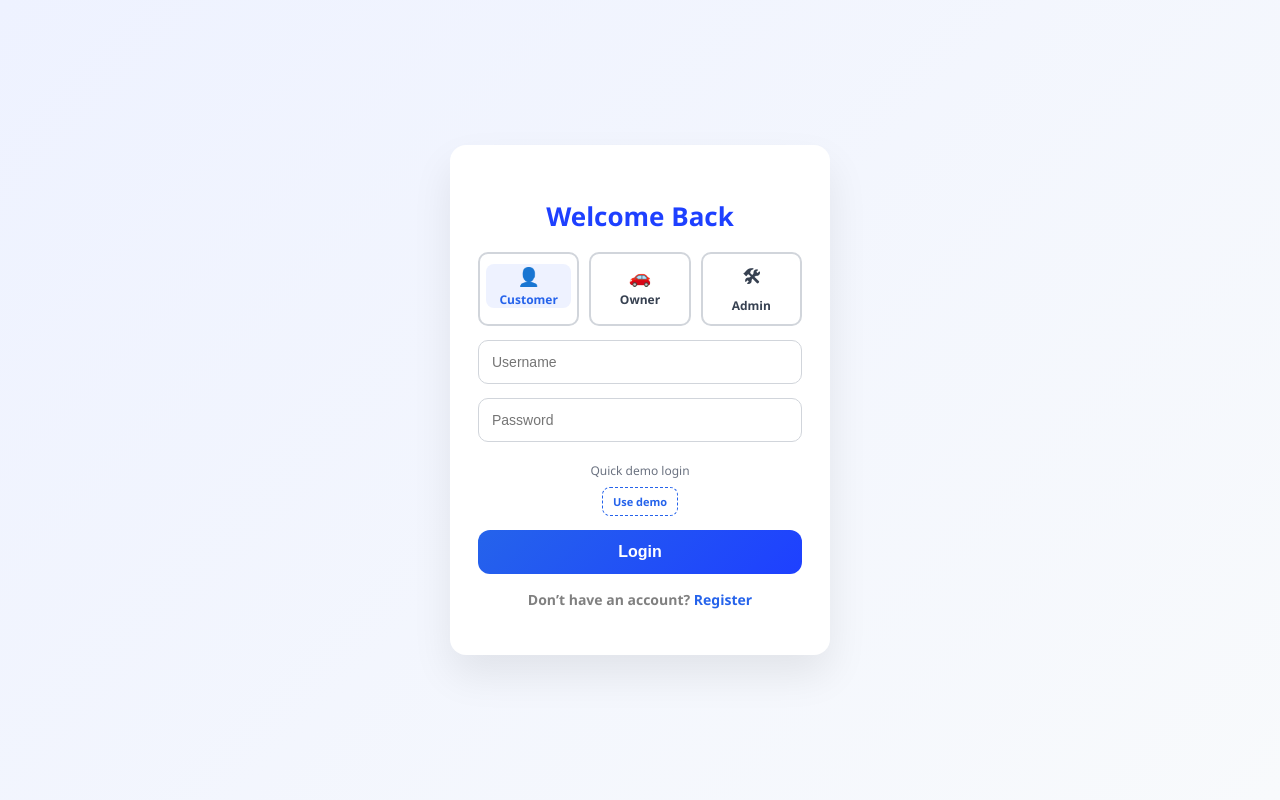
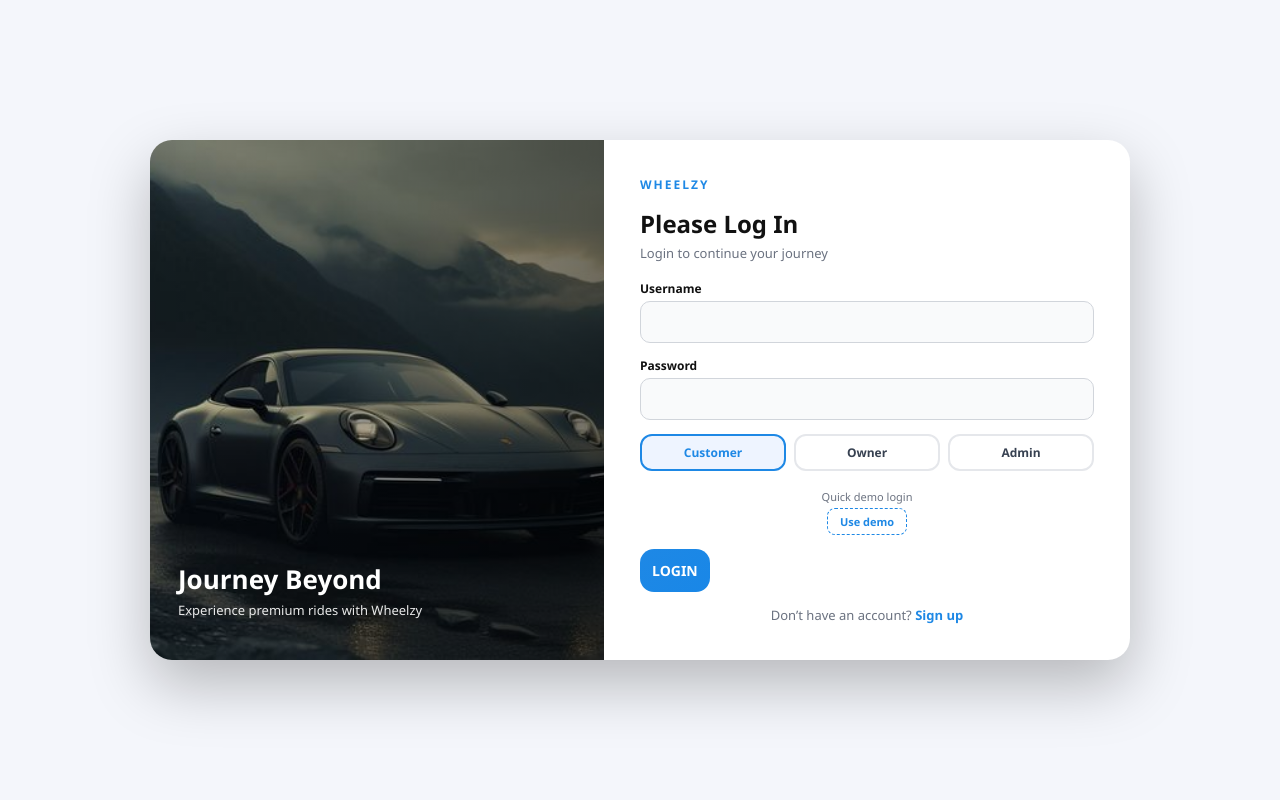
Before and after one commit to adithyaaneesh/django_wheelzy, a Django app: template wheelzy_app/templates/login.html in a window 1280 px wide. Run offline with Django 3.2, Linux system fonts and the light colour scheme; the template is opened without the code that fills it, so the values that code supplies are empty.

Commit message:
style for login

```diff
--- a/wheelzy_app/templates/login.html
+++ b/wheelzy_app/templates/login.html
@@ -2,202 +2,292 @@
 <html lang="en">
 <head>
     <meta charset="UTF-8">
+    <title>Login | Wheelzy</title>
     <meta name="viewport" content="width=device-width, initial-scale=1.0">
-    <title>Login | Wheelzy</title>
 
     <style>
         * {
             box-sizing: border-box;
+            font-family: "Segoe UI", Tahoma, sans-serif;
         }
 
         body {
-            font-family: "Segoe UI", Tahoma, sans-serif;
-            background: linear-gradient(135deg, #eef2ff, #f8fafc);
+            margin: 0;
             min-height: 100vh;
             display: flex;
             align-items: center;
             justify-content: center;
-            margin: 0;
+            background: #f4f6fb;
         }
 
-        form {
-            background: #ffffff;
+        /* CARD */
+        .login-wrapper {
             width: 100%;
-            max-width: 380px;
-            padding: 32px 28px;
-            border-radius: 16px;
-            box-shadow: 0 20px 40px rgba(0, 0, 0, 0.08);
+            max-width: 980px;
+            height: 520px; /* FIXED HEIGHT */
+            background: #fff;
+            border-radius: 22px;
+            overflow: hidden;
+            display: flex;
+            box-shadow: 0 25px 60px rgba(0,0,0,.25);
         }
 
-        h2 {
-            text-align: center;
-            margin-bottom: 18px;
-            color: #1e40ff;
+        /* LEFT IMAGE */
+        .login-image {
+            flex: 1;
+            background: url("/static/images/login-car.jpg") center/cover no-repeat;
+            position: relative;
+        }
+
+        .login-image::after {
+            content: "";
+            position: absolute;
+            inset: 0;
+            background: linear-gradient(to right, rgba(0,0,0,.15), rgba(0,0,0,.55));
+        }
+
+        .image-text {
+            position: absolute;
+            bottom: 28px;
+            left: 28px;
+            color: #fff;
+            z-index: 1;
+        }
+
+        .image-text h2 {
+            margin: 0;
             font-size: 26px;
             font-weight: 700;
         }
 
-        /* ROLE SELECTION */
-        .role-container {
+        .image-text p {
+            font-size: 13px;
+            opacity: .9;
+            margin-top: 4px;
+        }
+
+        /* RIGHT FORM */
+        .login-form {
+            flex: 1;
+            padding: 32px 36px; /* TIGHTER */
+            color: #111;
             display: flex;
-            gap: 10px;
+            flex-direction: column;
+            justify-content: center;
+        }
+
+        .brand {
+            font-weight: 700;
+            letter-spacing: 2px;
+            font-size: 12px;
+            margin-bottom: 14px;
+            color: #1e88e5;
+        }
+
+        h1 {
+            margin: 0 0 4px;
+            font-size: 24px;
+        }
+
+        .subtitle {
+            font-size: 13px;
+            color: #6b7280;
+            margin-bottom: 18px;
+        }
+
+        label {
+            font-size: 12px;
+            font-weight: 600;
+            margin-bottom: 4px;
+            display: block;
+        }
+
+        input {
+            width: 100%;
+            padding: 11px 13px;
+            background: #f9fafb;
+            border: 1px solid #d1d5db;
+            border-radius: 10px;
+            font-size: 13px;
             margin-bottom: 14px;
         }
 
-        .role-card {
+        input:focus {
+            outline: none;
+            border-color: #1e88e5;
+            box-shadow: 0 0 0 3px rgba(30,136,229,.18);
+            background: #fff;
+        }
+
+        /* ROLE */
+        .role-box {
+            display: flex;
+            gap: 8px;
+            margin-bottom: 14px;
+        }
+
+        .role-box label {
             flex: 1;
-            border: 2px solid #d1d5db;
-            border-radius: 10px;
-            padding: 10px 6px;
+            border: 2px solid #e5e7eb;
+            border-radius: 12px;
+            padding: 8px;
             text-align: center;
             cursor: pointer;
             font-size: 12px;
             font-weight: 600;
             color: #374151;
-            transition: 0.25s;
+            transition: .25s;
         }
 
-        .role-card input {
+        .role-box input {
             display: none;
         }
 
-        .role-card span {
-            font-size: 18px;
-            display: block;
-            margin-bottom: 3px;
+        .role-box label:has(input:checked) {
+            border-color: #1e88e5;
+            background: #eef4ff;
+            color: #1e88e5;
         }
 
-        .role-card:hover {
-            border-color: #2563eb;
-            color: #2563eb;
+        /* DEMO */
+        .demo-title {
+            font-size: 11px;
+            color: #6b7280;
+            text-align: center;
+            margin: 6px 0 4px;
         }
 
-        .role-card input:checked + div {
-            background: #eef2ff;
-            border-radius: 8px;
-            color: #2563eb;
-        }
-
-        /* INPUTS */
-        input {
-            width: 100%;
-            padding: 13px;
-            border-radius: 10px;
-            border: 1px solid #d1d5db;
-            font-size: 14px;
+        .demo-box {
+            display: flex;
+            justify-content: center;
+            gap: 10px;
             margin-bottom: 14px;
         }
 
-        input:focus {
-            outline: none;
-            border-color: #2563eb;
-            box-shadow: 0 0 0 3px rgba(37, 99, 235, 0.15);
+        .demo-btn {
+            border: 1px dashed #1e88e5;
+            padding: 5px 12px;
+            border-radius: 8px;
+            font-size: 11px;
+            font-weight: 600;
+            color: #1e88e5;
+            cursor: pointer;
+            transition: .2s;
         }
 
-        /* DEMO SECTION */
-        .demo-title {
-            text-align: center;
-            font-size: 12px;
-            color: #6b7280;
-            margin: 6px 0 8px;
-        }
-
-        .demo-container {
-            display: flex;
-            justify-content: center;
-            gap: 8px;
-            margin-bottom: 14px;
-        }
-
-        .demo-card {
-            padding: 6px 10px;
-            border-radius: 8px;
-            border: 1px dashed #2563eb;
-            font-size: 11px;
-            font-weight: 600;
-            cursor: pointer;
-            color: #2563eb;
-            transition: 0.2s;
-        }
-
-        .demo-card:hover {
-            background: #eef2ff;
+        .demo-btn:hover {
+            background: #eef4ff;
         }
 
         /* BUTTON */
         button {
-            width: 100%;
-            padding: 13px;
-            background: linear-gradient(135deg, #2563eb, #1e40ff);
-            color: white;
+            background: linear-gradient(135deg, #1e88e5, #1987e7);
             border: none;
-            border-radius: 12px;
-            font-size: 16px;
+            padding: 12px;
+            border-radius: 14px;
+            font-size: 14px;
             font-weight: 600;
+            color: #fff;
             cursor: pointer;
+            transition: transform .15s ease, box-shadow .15s ease;
         }
 
         button:hover {
-            box-shadow: 0 10px 20px rgba(37, 99, 235, 0.3);
+            transform: translateY(-1px);
+            box-shadow: 0 10px 25px rgba(30,136,229,.35);
         }
 
-        p {
+        .signup {
+            margin-top: 14px;
+            font-size: 13px;
             text-align: center;
-            margin-top: 16px;
-            font-size: 14px;
-            color: gray;
-            font-weight: 600;
+            color: #6b7280;
         }
 
-        a {
-            color: #2563eb;
+        .signup a {
+            color: #1e88e5;
             text-decoration: none;
             font-weight: 600;
         }
 
-        a:hover {
-            color: #1e40ff;
+        /* MOBILE */
+        @media (max-width: 768px) {
+            .login-wrapper {
+                height: auto;
+                border-radius: 0;
+            }
+
+            .login-image {
+                display: none;
+            }
+
+            .login-form {
+                padding: 28px 22px;
+            }
         }
     </style>
 </head>
 
 <body>
 
+<div class="login-wrapper">
+
+    <!-- IMAGE -->
+    <div class="login-image">
+        <div class="image-text">
+            <h2>Journey Beyond</h2>
+            <p>Experience premium rides with Wheelzy</p>
+        </div>
+    </div>
+
+    <!-- FORM -->
+    <div class="login-form">
+        <div class="brand">WHEELZY</div>
+
+        <h1>Please Log In</h1>
+        <div class="subtitle">Login to continue your journey</div>
+
         <form method="post">
             {% csrf_token %}
 
-    <h2>Welcome Back</h2>
+            <label>Username</label>
+            <input type="text" id="username" name="username" required>
 
-    <!-- ROLE SELECTION -->
-    <div class="role-container">
-        <label class="role-card">
+            <label>Password</label>
+            <input type="password" id="password" name="password" required>
+
+            <!-- ROLE -->
+            <div class="role-box">
+                <label>
                     <input type="radio" name="role" value="customer" checked onclick="setRole('customer')">
-            <div><span>👤</span>Customer</div>
+                    Customer
                 </label>
-
-        <label class="role-card">
+                <label>
                     <input type="radio" name="role" value="owner" onclick="setRole('owner')">
-            <div><span>🚗</span>Owner</div>
+                    Owner
                 </label>
-
-        <label class="role-card">
+                <label>
                     <input type="radio" name="role" value="admin" onclick="setRole('admin')">
-            <div><span>🛠</span>Admin</div>
+                    Admin
                 </label>
             </div>
 
-    <input type="text" id="username" name="username" placeholder="Username" required>
-    <input type="password" id="password" name="password" placeholder="Password" required>
+            <!-- DEMO -->
             <div class="demo-title">Quick demo login</div>
-    <div class="demo-container">
-        <div class="demo-card" onclick="fillDemo()">Use demo</div>
+            <div class="demo-box">
+                <div class="demo-btn" onclick="fillDemo()">Use demo</div>
             </div>
-    <button type="submit">Login</button>
 
-    <p>Don’t have an account?
-        <a href="{% url 'register' %}">Register</a>
-    </p>
+            <button type="submit">LOGIN</button>
         </form>
+
+        <div class="signup">
+            Don’t have an account?
+            <a href="{% url 'register' %}">Sign up</a>
+        </div>
+    </div>
+
+</div>
 
 <script>
     let selectedRole = "customer";
```
Also changed, not shown: db.sqlite3, static/images/blue Ferrari 💙.jpg (added), static/images/login-car.jpg (added). Lines whose indentation alone changed are shown as unchanged.
